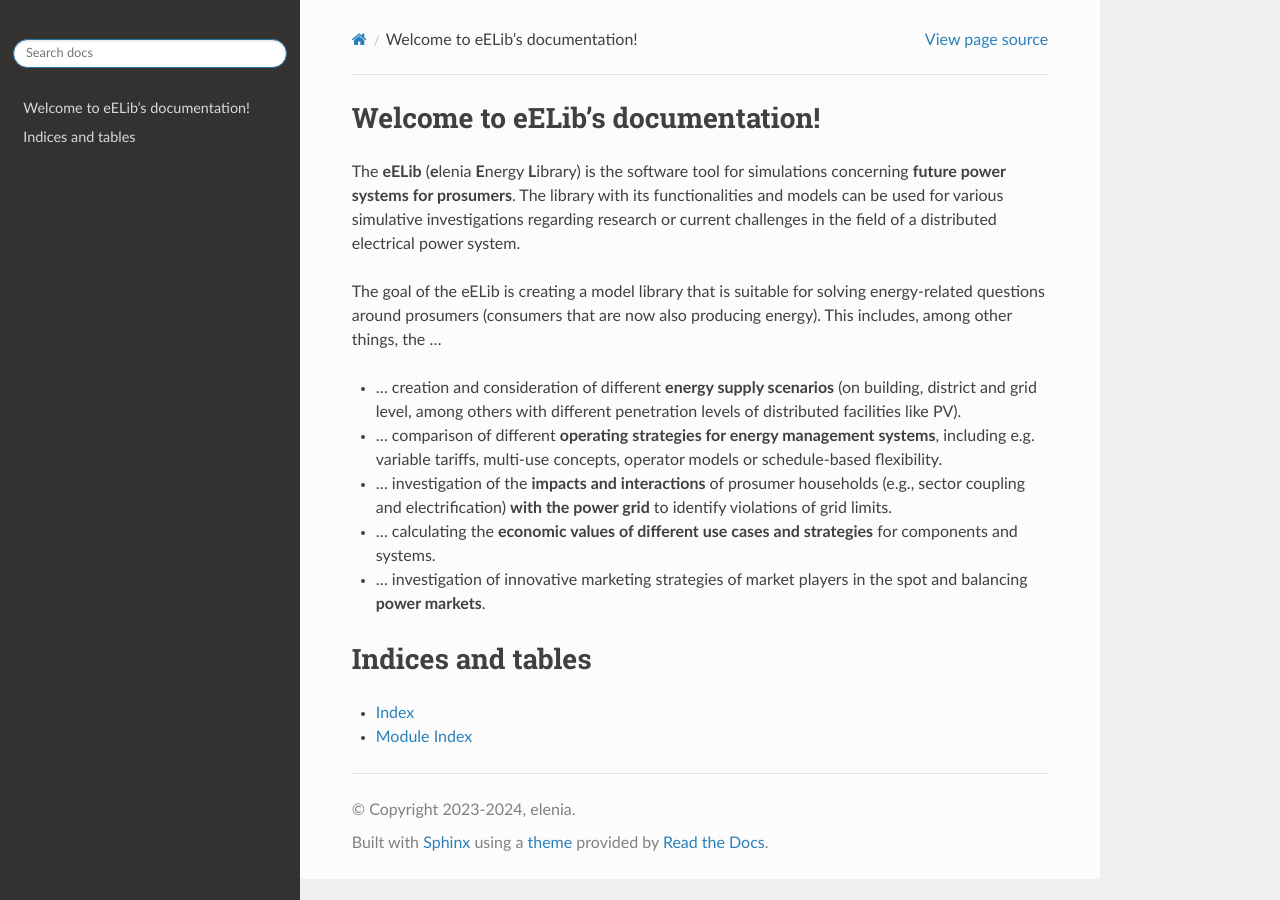
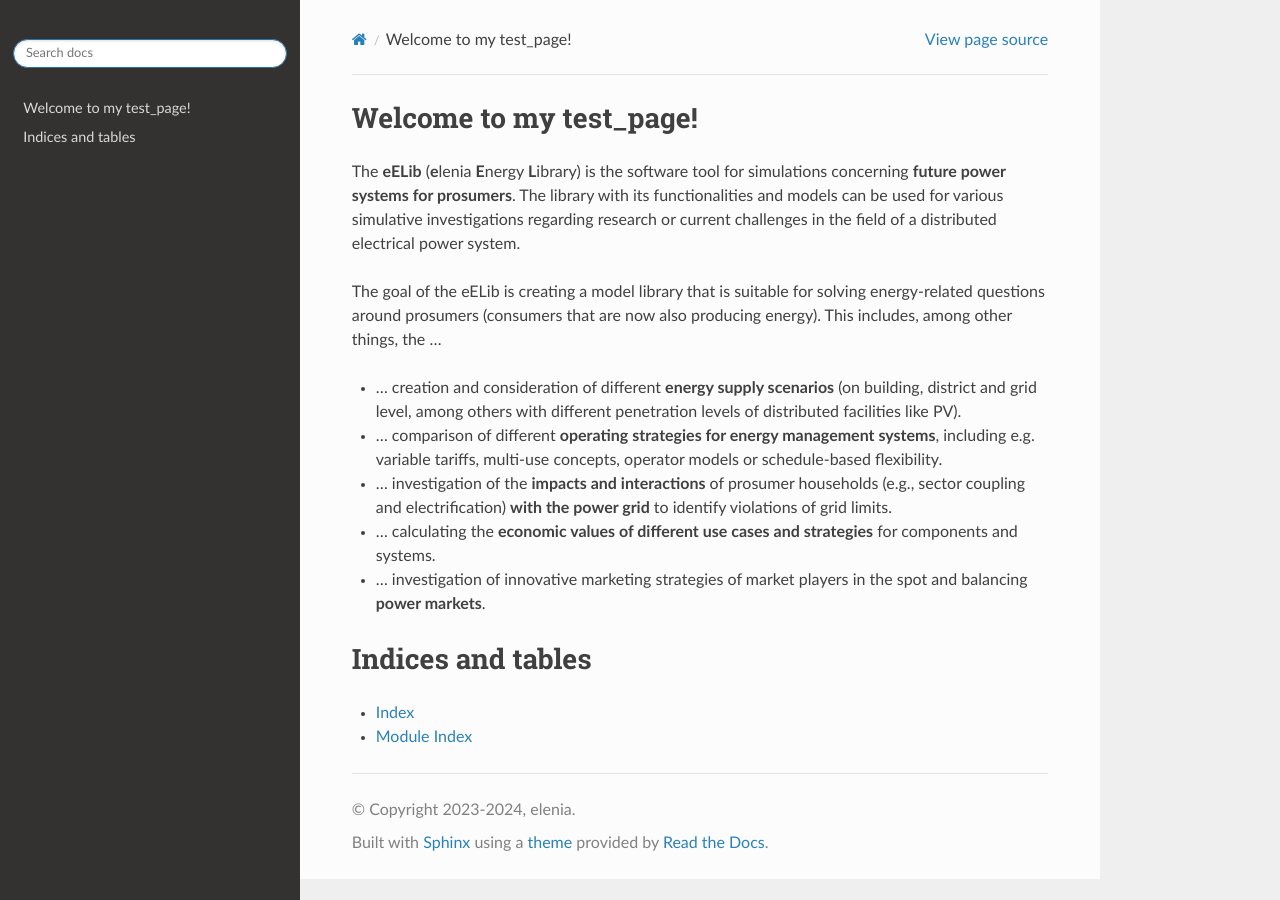
Before and after one commit to LambdaFlipper/test, a Sphinx documentation site: the page built from docs/source/index.rst, in a window 1280 px wide. Built offline with Sphinx 7.4.7 and the Read the Docs theme 2.0.0, drawn with Linux system fonts in a browser that asks for light colours; pages that are not in the unit, such as notebooks, are missing from menus.

Commit message:
Update index.rst

```diff
--- a/docs/source/index.rst
+++ b/docs/source/index.rst
@@ -6,8 +6,8 @@
    Copyright 2024 elenia
    This file is part of eELib, which is free software under the terms of the GNU GPL Version 3.
 
-Welcome to eELib's documentation!
-=================================
+Welcome to my test_page!
+========================
 
 The **eELib** (**e**\lenia **E**\nergy **L**\ibrary) is the software tool for simulations concerning
 **future power systems for prosumers**. The library with its functionalities and models can be used
```
